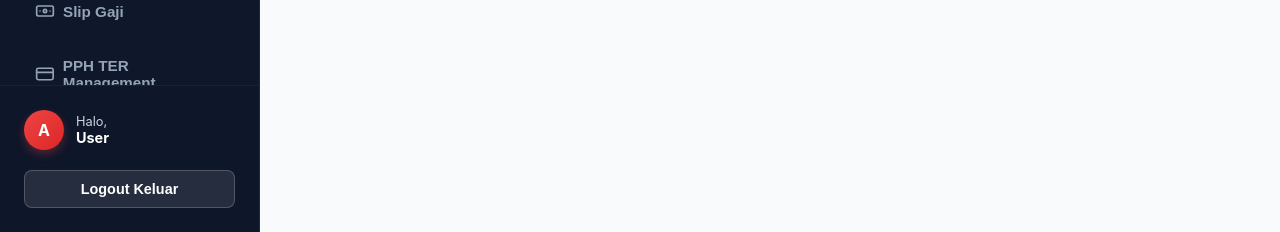
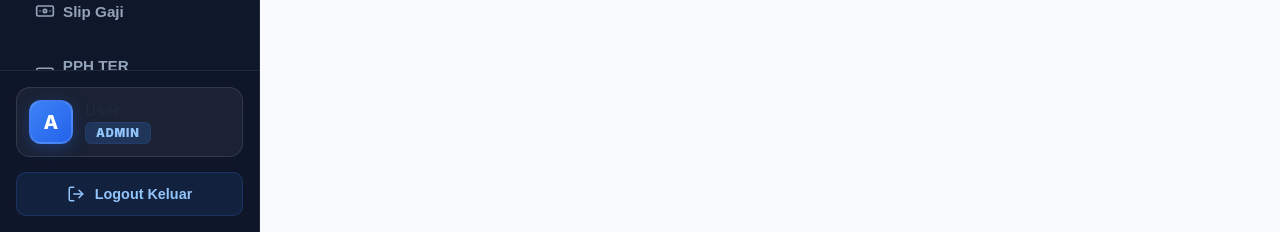
Before and after one commit to kevinnadr/project_web_payroll, a React (Vite) app in the folder frontend-client/: page /users in a window 1280 px wide. Shown: the part 568-800 px from the top of the page. Built offline with nearby package versions, Linux system fonts and the light colour scheme; no server answers; sample sign-in values are in the browser's storage.

Commit message:
feat: implement user authentication page with Google OAuth and add deployment documentation

```diff
--- a/frontend-client/src/App.css
+++ b/frontend-client/src/App.css
@@ -334,60 +334,112 @@ body {
 }
 
 .sidebar-footer {
-  padding: 24px;
-  background: rgba(15, 23, 42, 0.5);
-  border-top: 1px solid rgba(255, 255, 255, 0.05);
-  backdrop-filter: blur(10px);
+  padding: 16px;
+  background: rgba(15, 23, 42, 0.8);
+  border-top: 1px solid rgba(255, 255, 255, 0.08);
+  backdrop-filter: blur(15px);
 }
 
 .user-profile {
   display: flex;
   align-items: center;
   gap: 12px;
-  margin-bottom: 20px;
+  margin-bottom: 15px;
+  padding: 12px;
+  background: rgba(255, 255, 255, 0.05);
+  border-radius: 14px;
+  border: 1px solid rgba(255, 255, 255, 0.1);
+  transition: all 0.3s ease;
+}
+
+.user-profile:hover {
+  background: rgba(255, 255, 255, 0.08);
+  border-color: rgba(255, 255, 255, 0.15);
+}
+
+.user-info {
+  display: flex;
+  flex-direction: column;
+  gap: 2px;
+  overflow: hidden;
+}
+
+.user-name {
+  color: #ffffff;
+  font-size: 0.95rem;
+  font-weight: 800;
+  white-space: nowrap;
+  overflow: hidden;
+  text-overflow: ellipsis;
+  letter-spacing: 0.2px;
+}
+
+.user-role-badge {
+  font-size: 0.7rem;
+  font-weight: 900;
+  text-transform: uppercase;
+  letter-spacing: 0.8px;
+  color: #cbd5e1;
+  background: rgba(255, 255, 255, 0.1);
+  padding: 3px 10px;
+  border-radius: 6px;
+  width: fit-content;
+}
+
+.user-role-badge.admin {
+  background: rgba(59, 130, 246, 0.2);
+  color: #93c5fd;
+  border: 1px solid rgba(59, 130, 246, 0.1);
 }
 
 .avatar {
-  width: 40px;
-  height: 40px;
-  background: linear-gradient(135deg, #ef4444, #dc2626);
-  border-radius: 50%;
+  width: 44px;
+  height: 44px;
+  min-width: 44px;
+  background: linear-gradient(135deg, #3b82f6, #2563eb);
+  border-radius: 12px;
   display: flex;
   align-items: center;
   justify-content: center;
-  font-weight: bold;
-  font-size: 1rem;
-  color: white;
-  box-shadow: 0 4px 10px rgba(239, 68, 68, 0.3);
-}
-
-.btn-logout {
+  font-weight: 800;
+  font-size: 1.2rem;
+  color: #ffffff !important;
+  box-shadow: 0 4px 15px rgba(37, 99, 235, 0.3);
+  border: 2px solid rgba(255, 255, 255, 0.1);
+  text-transform: uppercase;
+}
+
+.btn-logout-modern {
   width: 100%;
   padding: 12px;
-  background: rgba(239, 68, 68, 0.1);
-  border: 1px solid rgba(239, 68, 68, 0.3);
-  color: #ef4444;
-  border-radius: 8px;
-  font-weight: 700;
+  background: rgba(59, 130, 246, 0.1);
+  border: 1px solid rgba(59, 130, 246, 0.2);
+  color: #93c5fd;
+  border-radius: 10px;
+  font-weight: 700;
+  font-size: 0.9rem;
   cursor: pointer;
-  transition: all 0.2s cubic-bezier(0.4, 0, 0.2, 1);
+  transition: all 0.3s cubic-bezier(0.4, 0, 0.2, 1);
   display: flex;
   justify-content: center;
   align-items: center;
-  gap: 8px;
-}
-
-.btn-logout:hover {
-  background: #ef4444;
+  gap: 10px;
+}
+
+.btn-logout-modern:hover {
+  background: #2563eb;
   color: #ffffff;
-  border-color: #ef4444;
+  border-color: #2563eb;
   transform: translateY(-2px);
-  box-shadow: 0 4px 12px rgba(239, 68, 68, 0.4);
-}
-
-.btn-logout:active {
-  transform: translateY(0);
-  box-shadow: 0 2px 6px rgba(239, 68, 68, 0.4);
+  box-shadow: 0 8px 20px rgba(37, 99, 235, 0.4);
+}
+
+.btn-logout-modern svg {
+  transition: transform 0.3s ease;
+}
+
+.btn-logout-modern:hover svg {
+  transform: translateX(3px);
 }
 
 .main-content {
--- a/frontend-client/src/components/sidebar.jsx
+++ b/frontend-client/src/components/sidebar.jsx
@@ -1,6 +1,6 @@
 import { useState } from 'react';
 import { useNavigate, useLocation } from 'react-router-dom';
-import { Menu, LayoutDashboard, Users, ClipboardList, HeartPulse, CalendarDays, Banknote, Gift, CreditCard, Settings, LayoutList, AlertTriangle, X } from 'lucide-react';
+import { Menu, LayoutDashboard, Users, ClipboardList, HeartPulse, CalendarDays, Banknote, Gift, CreditCard, Settings, LayoutList, AlertTriangle, X, LogOut } from 'lucide-react';
 
 const Sidebar = ({ user }) => {
     const [isOpen, setIsOpen] = useState(false);
@@ -81,14 +81,16 @@ const Sidebar = ({ user }) => {
 
                 <div className="sidebar-footer">
                     <div className="user-profile">
-                        <div className="avatar">{user?.nama?.charAt(0) || 'A'}</div>
-                        <div style={{ display: 'flex', flexDirection: 'column' }}>
-                            <span style={{ fontSize: '0.8rem', color: '#cbd5e1' }}>Halo,</span>
-                            <strong style={{ color: 'white', fontSize: '0.9rem' }}>{user?.nama || 'User'}</strong>
+                        <div className="avatar">
+                            {user?.nama ? user.nama.trim().charAt(0).toUpperCase() : 'A'}
+                        </div>
+                        <div className="user-info">
+                            <span className="user-name">{user?.nama || 'User'}</span>
+                            <span className={`user-role-badge ${user?.role === 'admin' ? 'admin' : ''}`}>{user?.role || 'Staff'}</span>
                         </div>
                     </div>
-                    <button onClick={handleLogout} className="btn btn-logout">
-                        Logout Keluar
+                    <button onClick={handleLogout} className="btn-logout-modern">
+                        <LogOut size={18} /> <span>Logout Keluar</span>
                     </button>
                 </div>
             </aside>
```
